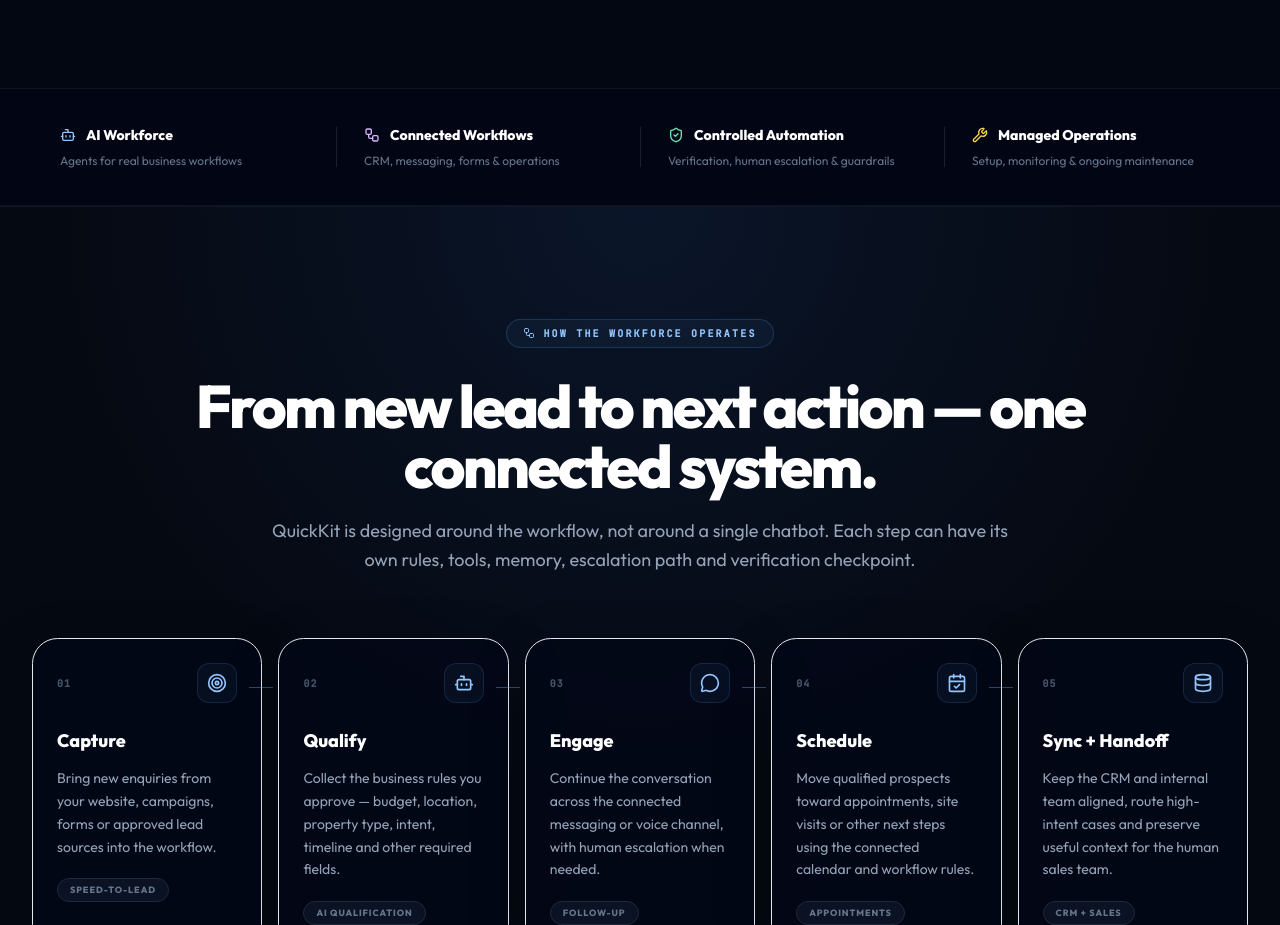
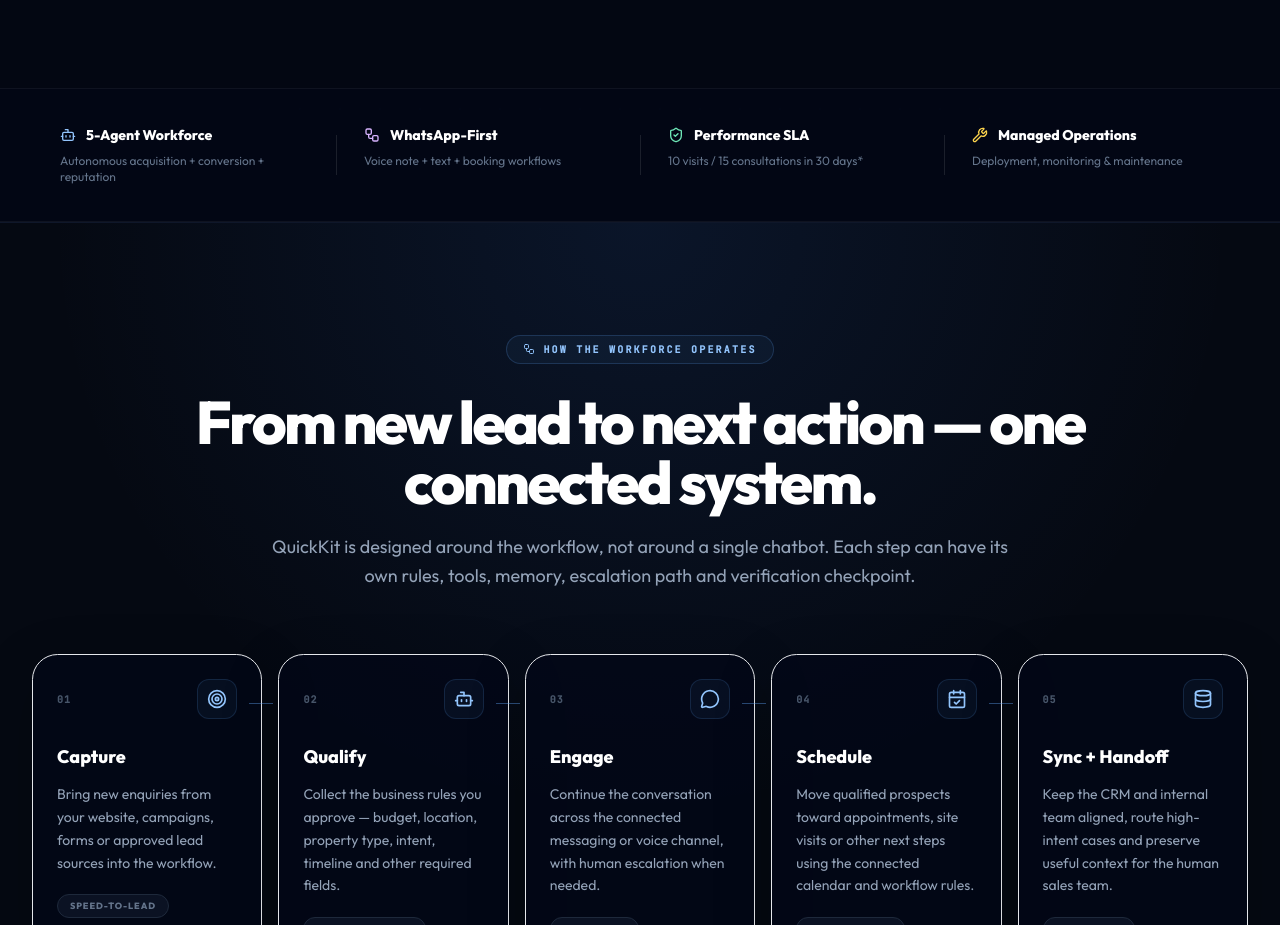
Before and after one commit to princepinku143c-cyber/Quickkit-internal-ai-services, a React (Vite) app: page / in a window 1280 px wide. Shown: the part 2740-3665 px from the top of the page. Built offline with nearby package versions, Linux system fonts and the light colour scheme; no server answers.

Commit message:
feat: align components/SocialProofBar.tsx with Raja AI Systems master ledger

```diff
--- a/components/SocialProofBar.tsx
+++ b/components/SocialProofBar.tsx
@@ -2,10 +2,10 @@ import React from 'react';
 import { Bot, ShieldCheck, Workflow, Wrench } from 'lucide-react';
 
 const items = [
-  [Bot, 'AI Workforce', 'Agents for real business workflows', 'text-blue-300'],
-  [Workflow, 'Connected Workflows', 'CRM, messaging, forms & operations', 'text-purple-300'],
-  [ShieldCheck, 'Controlled Automation', 'Verification, human escalation & guardrails', 'text-emerald-300'],
-  [Wrench, 'Managed Operations', 'Setup, monitoring & ongoing maintenance', 'text-amber-300'],
+  [Bot, '5-Agent Workforce', 'Autonomous acquisition + conversion + reputation', 'text-blue-300'],
+  [Workflow, 'WhatsApp-First', 'Voice note + text + booking workflows', 'text-purple-300'],
+  [ShieldCheck, 'Performance SLA', '10 visits / 15 consultations in 30 days*', 'text-emerald-300'],
+  [Wrench, 'Managed Operations', 'Deployment, monitoring & maintenance', 'text-amber-300'],
 ];
 
 export const SocialProofBar: React.FC = () => (
```
